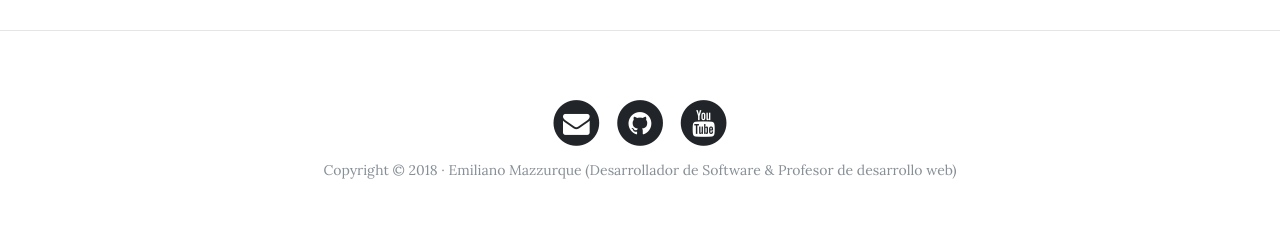
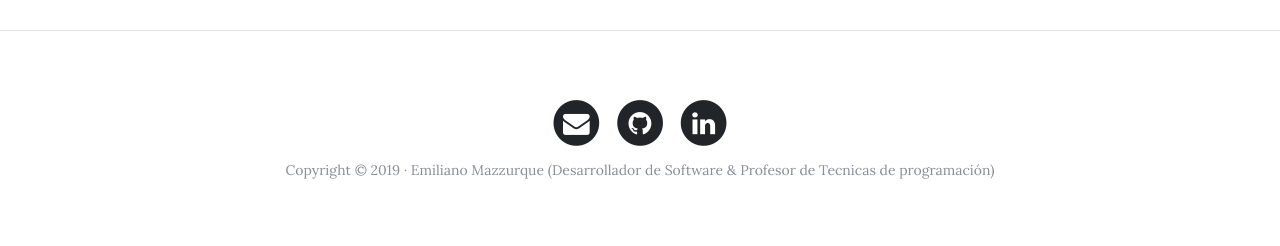
Before and after one commit to monioalmagro/web_personal, a Django app: page /about/ in a window 1280 px wide. Shown: the part 1058-1304 px from the top of the page. Run offline with Django 3.2, Linux system fonts and the light colour scheme; some libraries are stand-ins or nearby versions.

Commit message:
change footer and redirecting icons

```diff
--- a/webpersonal_3/core/templates/core/base.html
+++ b/webpersonal_3/core/templates/core/base.html
@@ -87,23 +87,26 @@
                 </a>
               </li>
               <li class="list-inline-item">
-                <a href="#">
+                <a href="https://github.com/monioalmagro">
                   <span class="fa-stack fa-lg">
                     <i class="fa fa-circle fa-stack-2x"></i>
                     <i class="fa fa-github fa-stack-1x fa-inverse"></i>
                   </span>
                 </a>
               </li>
+
               <li class="list-inline-item">
-                <a href="#">
+                <a href="https://www.linkedin.com/in/emiliano-mazzurque-6321ba181/">
                   <span class="fa-stack fa-lg">
                     <i class="fa fa-circle fa-stack-2x"></i>
-                    <i class="fa fa-youtube fa-stack-1x fa-inverse"></i>
+                    <i class="fa fa-linkedin fa-stack-1x fa-inverse"></i>
+
                   </span>
                 </a>
               </li>
+
             </ul>
-            <p class="copyright text-muted">Copyright &copy; 2018 · Emiliano Mazzurque (Desarrollador de Software & Profesor de desarrollo web) </p>
+            <p class="copyright text-muted">Copyright &copy; 2019 · Emiliano Mazzurque (Desarrollador de Software & Profesor de Tecnicas de programación) </p>
           </div>
         </div>
       </div>
```
